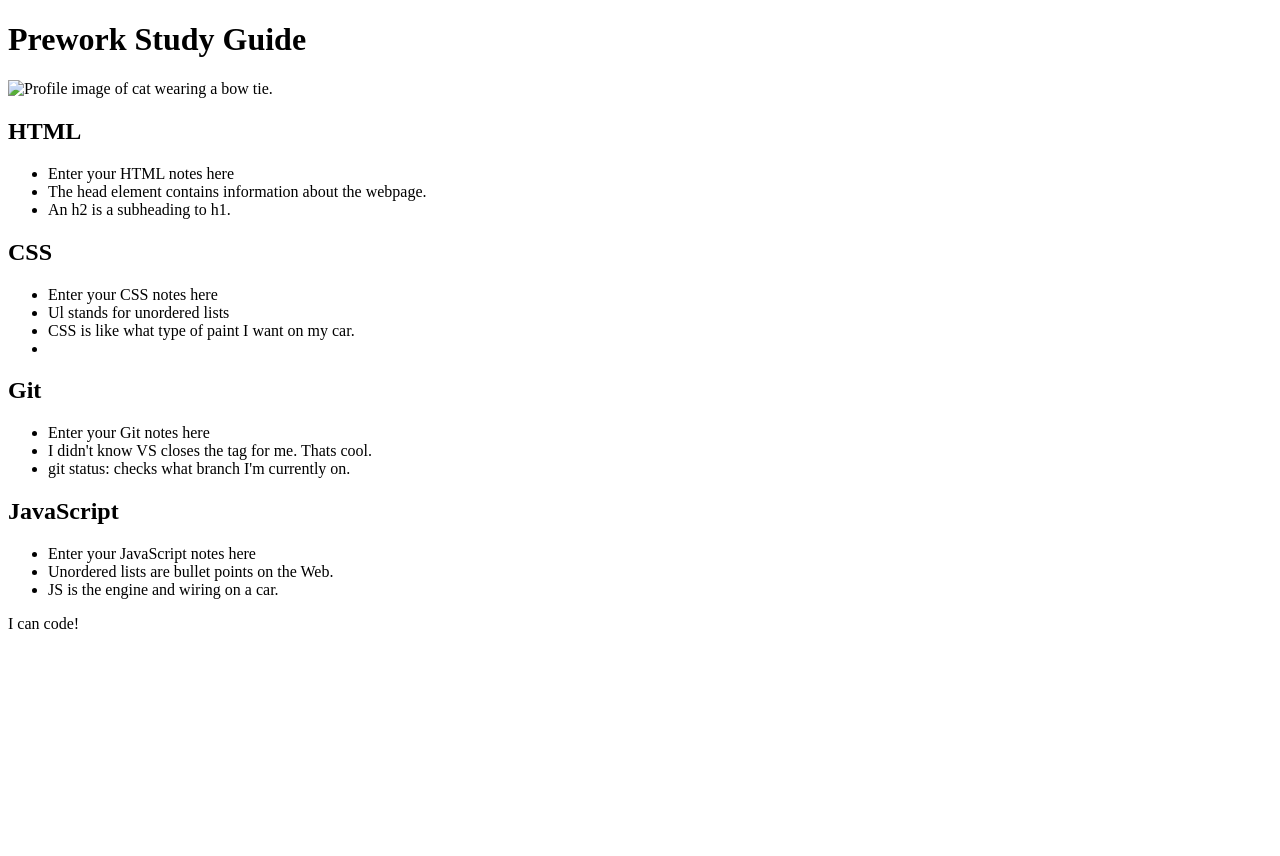
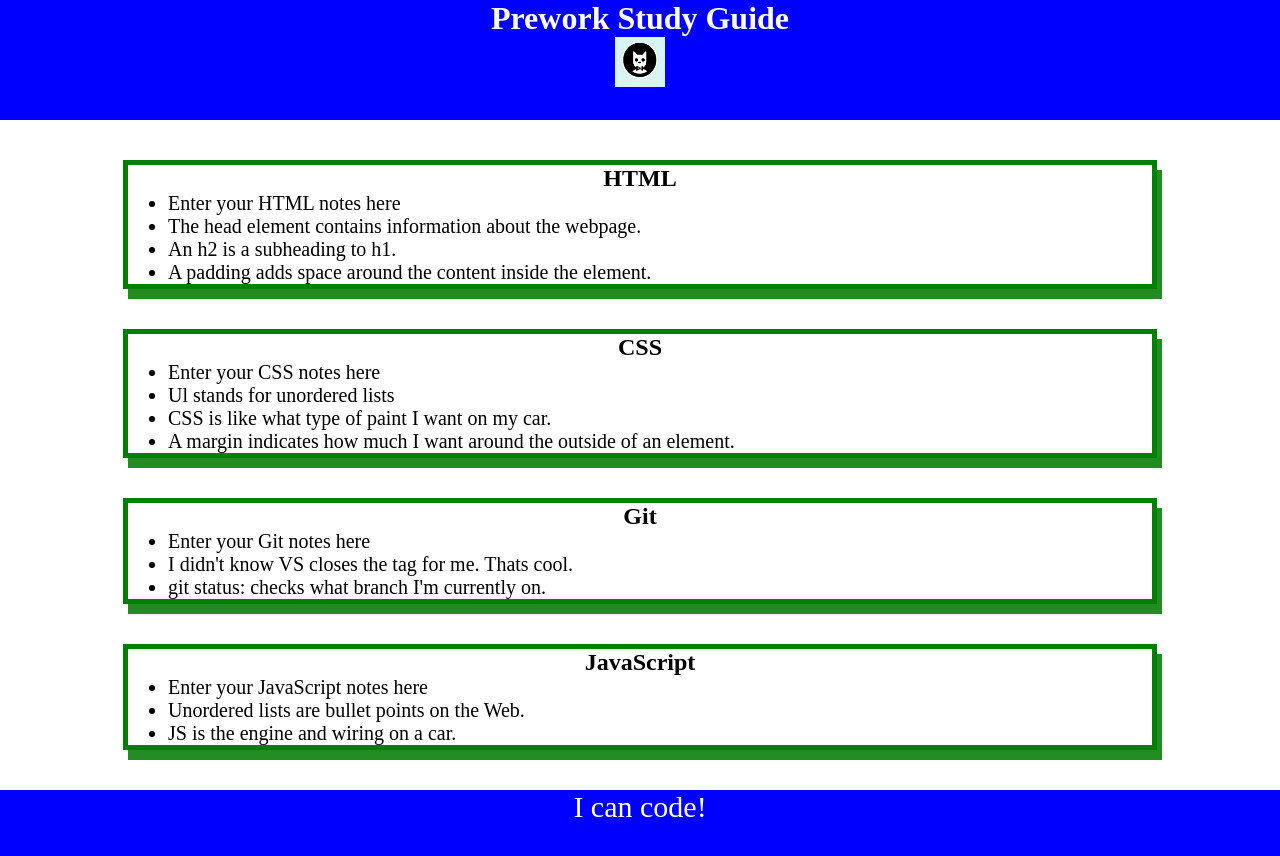
Before and after one commit to gabrielamacht/pre-work-study-guide, a plain HTML site: page assets/index.html in a window 1280 px wide. Before the commit the page ends 800 px from the top, so only its background shows below. Drawn offline with Linux system fonts and the light colour scheme.

Commit message:
add Css to project

```diff
--- a/assets/index.html
+++ b/assets/index.html
@@ -1,15 +1,19 @@
 <!DOCTYPE html>
 <html lang="en">
   <head>
-    <meta charset="UTF-8" />
+    <meta charset="UTF-8"/>
     <meta http-equiv="X-UA-Compatible" content="IE=edge" />
     <meta name="viewport" content="width=device-width, initial-scale=1.0" />
+    <link rel="stylesheet" href="/style.css">
     <title>Prework Study Guide</title>
   </head>
   <body>
-    <header id="header">
+    <header id="top">
       <h1>Prework Study Guide</h1>
-      <img src="./assets/bowtie-cat.png" alt="Profile image of cat wearing a bow tie." />
+      <img
+        src="./bowtie-cat.png"
+        alt="Profile image of cat wearing a bow tie."
+      />
     </header>
     <main>
       <section class="card" id="html-section">
@@ -18,6 +22,7 @@
           <li>Enter your HTML notes here</li>
           <li>The head element contains information about the webpage.</li>
           <li>An h2 is a subheading to h1.</li>
+          <li>A padding adds space around the content inside the element.</li>
         </ul>
       </section>
 
@@ -27,7 +32,9 @@
           <li>Enter your CSS notes here</li>
           <li>Ul stands for unordered lists</li>
           <li>CSS is like what type of paint I want on my car.</li>
-          <li></li>
+          <li>A margin indicates how much I want around the outside of an element.</li>
+
+
 
         </ul>
       </section>
--- /dev/null
+++ b/assets/style.css
@@ -0,0 +1,41 @@
+* {
+    margin: 0;
+    padding: 0;
+}
+header,
+footer {
+    width: 100%;
+    height: 120px;
+    background-color: blue;
+    color: white;
+}
+
+h1,
+h2 {
+    text-align: center;
+}
+
+img {
+    display: block;
+    height: 50px;
+    width: 50px;
+    margin-left: auto;
+    margin-right: auto;
+}
+
+ul {
+    padding-left: 40px;
+    font-size: 20px;
+}
+
+p {
+    text-align: center;
+    font-size: 30px;
+  }
+
+  .card {
+    width: 80%;
+    margin: 40px auto;
+    border: 5px solid green;
+    box-shadow: 5px 10px #228B22;
+  }
```
